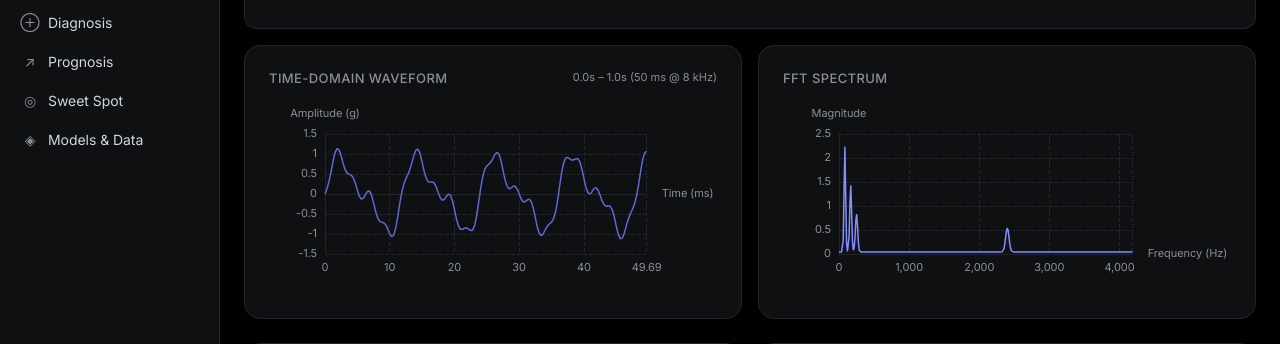
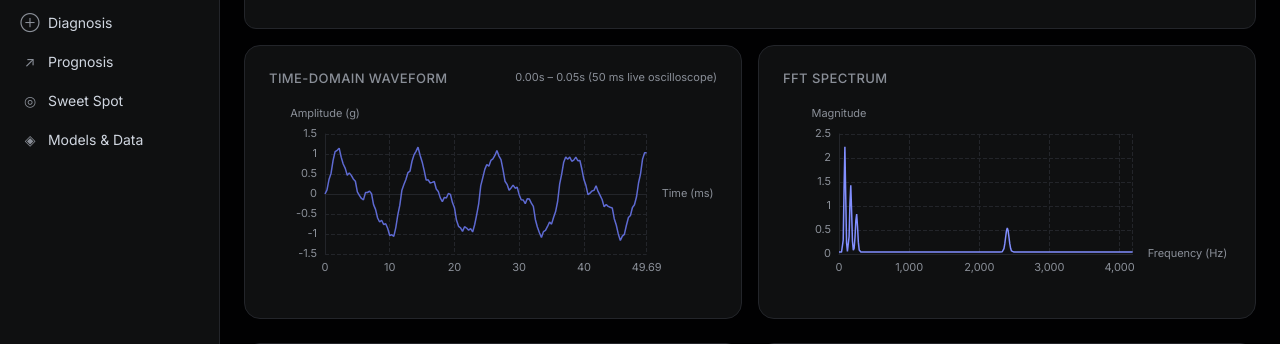
Before and after one commit to AthulRm18/Harmonix, a React (Vite) app in the folder frontend/: page /signatures in a window 1280 px wide. Shown: the part 220-564 px from the top of the page. Built offline with nearby package versions, Linux system fonts and the light colour scheme; no server answers.

Commit message:
feat(signatures): continuous streaming oscilloscope waveform with rolling 1.5s acoustic buffer

```diff
--- a/frontend/src/api/client.ts
+++ b/frontend/src/api/client.ts
@@ -81,8 +81,8 @@ export const fetchEnvelope = (runId: string, sensor = 'vibration', t0 = 0, t1 =
 export const fetchOrderSpectrum = (runId: string, sensor = 'vibration', t0 = 0, t1 = 1, rpm?: number) =>
   api.get(`/signatures/${runId}/order`, { params: { sensor, t0, t1, ...(rpm ? { rpm } : {}) } }).then(r => r.data);
 
-export const fetchWaveform = (runId: string, sensor = 'vibration', t0 = 0, t1 = 0.05) =>
-  api.get(`/signatures/${runId}/waveform`, { params: { sensor, t0, t1 } }).then(r => r.data);
+export const fetchWaveform = (runId: string, sensor = 'vibration', t0 = 0, t1 = 0.05, maxPoints = 2000) =>
+  api.get(`/signatures/${runId}/waveform`, { params: { sensor, t0, t1, max_points: maxPoints } }).then(r => r.data);
 
 // ── Optimizer API ────────────────────────────────────────────────
 export const startOptimization = (params: Record<string, unknown>) =>
--- a/frontend/src/screens/SignaturesLab.tsx
+++ b/frontend/src/screens/SignaturesLab.tsx
@@ -19,10 +19,10 @@ export const SignaturesLab: React.FC = () => {
   const stftT0 = Math.max(0, windowStep - 2);
   const stftT1 = Math.min(duration || 300, windowStep + 2);
 
-  // Waveform query (smooth continuous buffering with placeholderData)
+  // Waveform query: fetch a continuous 1.5s acoustic buffer around windowT0
   const { data: rawWaveformData } = useQuery({
-    queryKey: ['waveform', effectiveRunId, windowT0],
-    queryFn: () => fetchWaveform(effectiveRunId, 'vibration', windowT0, windowT0 + 0.05),
+    queryKey: ['waveform-buffer', effectiveRunId, windowT0],
+    queryFn: () => fetchWaveform(effectiveRunId, 'vibration', windowT0, windowT0 + 1.5, 3000),
     placeholderData: (prev: any) => prev,
     staleTime: 2000,
     enabled: !!runId,
@@ -73,16 +73,80 @@ export const SignaturesLab: React.FC = () => {
     enabled: !!runId,
   });
 
-  // High-fidelity fallback / current data resolvers (ensures continuous movement during live playback)
+  // Real-time oscilloscope window: 50ms window that flows continuously with currentTime
   const waveformData = useMemo(() => {
-    if (rawWaveformData?.timestamps?.length) return rawWaveformData;
+    const windowDuration = 0.05; // 50 ms window
+    const sliceStart = currentTime;
+    const sliceEnd = currentTime + windowDuration;
+
+    if (rawWaveformData?.timestamps?.length && rawWaveformData?.values?.length) {
+      const ts = rawWaveformData.timestamps;
+      const vs = rawWaveformData.values;
+      const tMin = ts[0];
+      const tMax = ts[ts.length - 1];
+
+      // If currentTime is within the loaded buffer
+      if (sliceStart >= tMin && sliceStart < tMax) {
+        const slicedTs: number[] = [];
+        const slicedVs: number[] = [];
+        for (let i = 0; i < ts.length; i++) {
+          if (ts[i] >= sliceStart && ts[i] <= sliceEnd) {
+            slicedTs.push(ts[i]);
+            slicedVs.push(vs[i]);
+          }
+        }
+        if (slicedTs.length >= 20) {
+          return { timestamps: slicedTs, values: slicedVs, sliceStart };
+        }
+      }
+    }
+
+    // High-fidelity flowing fallback driven directly by continuous currentTime
     const n = 160;
-    const ts = Array.from({ length: n }, (_, i) => windowT0 + (i / n) * 0.05);
-    const rpmSim = 2500 + 600 * Math.sin(windowT0 * 0.15);
+    const ts: number[] = [];
+    const vs: number[] = [];
+    const rpmSim = 2500 + 600 * Math.sin(currentTime * 0.15);
     const fFire = (rpmSim / 60) * 2;
-    const vs = ts.map((t) => Math.sin(2 * Math.PI * fFire * t) * 0.8 + Math.sin(2 * Math.PI * (fFire * 2) * t) * 0.35 + 0.15 * Math.sin(2 * Math.PI * 6000 * t));
-    return { timestamps: ts, values: vs };
-  }, [rawWaveformData, windowT0]);
+    for (let i = 0; i < n; i++) {
+      const tAbs = sliceStart + (i / n) * windowDuration;
+      ts.push(tAbs);
+      const v =
+        Math.sin(2 * Math.PI * fFire * tAbs) * 0.8 +
+        Math.sin(2 * Math.PI * (fFire * 2) * tAbs) * 0.35 +
+        0.15 * Math.sin(2 * Math.PI * 6000 * tAbs) +
+        0.05 * Math.sin(tAbs * 12345.6);
+      vs.push(v);
+    }
+    return { timestamps: ts, values: vs, sliceStart };
+  }, [rawWaveformData, currentTime]);
+
+  // Build waveform chart (convert 50ms window slice to relative ms for clear oscilloscope visualization)
+  const waveformOpt = useMemo(() => {
+    if (!waveformData?.timestamps?.length) return null;
+    const tStart = waveformData.sliceStart ?? waveformData.timestamps[0];
+    const msTimes = waveformData.timestamps.map((t: number) => Number(((t - tStart) * 1000).toFixed(2)));
+    const opt = lineChartOption(msTimes, waveformData.values, 'Vibration', {
+      color: THEME.primary,
+      yAxisName: 'Amplitude (g)',
+      xAxisName: 'Time (ms)',
+      scale: true,
+      tooltipFormatter: (params: any) => {
+        const item = Array.isArray(params) ? params[0] : params;
+        const ms = item?.data?.[0] ?? item?.name ?? 0;
+        const absSec = (tStart + Number(ms) / 1000).toFixed(3);
+        const val = typeof item?.data?.[1] === 'number' ? item.data[1].toFixed(3) : item?.data?.[1];
+        return `<div style="padding: 2px 4px;">
+          <div><span style="color: ${THEME.inkSubtle}">Window Time:</span> <strong>${absSec}s</strong> (${ms} ms)</div>
+          <div><span style="color: ${THEME.primaryHover}">Amplitude:</span> <strong>${val} g</strong></div>
+        </div>`;
+      },
+    });
+    if (opt) {
+      // Immediate frame refresh without point-morphing lag for real-time oscilloscope sweep
+      (opt as any).animation = false;
+    }
+    return opt;
+  }, [waveformData]);
 
   const fftData = useMemo(() => {
     if (rawFftData?.frequencies?.length) return rawFftData;
@@ -152,34 +216,7 @@ export const SignaturesLab: React.FC = () => {
     return { orders, magnitudes: mags };
   }, [rawOrderData, windowT0]);
 
-  // Build waveform chart (convert 50ms window slice to relative ms for clear oscilloscope visualization)
-  const waveformOpt = useMemo(() => {
-    if (!waveformData?.timestamps?.length) return null;
-    const tStart = waveformData.timestamps[0];
-    const msTimes = waveformData.timestamps.map((t: number) => Number(((t - tStart) * 1000).toFixed(2)));
-    const opt = lineChartOption(msTimes, waveformData.values, 'Vibration', {
-      color: THEME.primary,
-      yAxisName: 'Amplitude (g)',
-      xAxisName: 'Time (ms)',
-      scale: true,
-      tooltipFormatter: (params: any) => {
-        const item = Array.isArray(params) ? params[0] : params;
-        const ms = item?.data?.[0] ?? item?.name ?? 0;
-        const absSec = (tStart + Number(ms) / 1000).toFixed(3);
-        const val = typeof item?.data?.[1] === 'number' ? item.data[1].toFixed(3) : item?.data?.[1];
-        return `<div style="padding: 2px 4px;">
-          <div><span style="color: ${THEME.inkSubtle}">Window Time:</span> <strong>${absSec}s</strong> (${ms} ms)</div>
-          <div><span style="color: ${THEME.primaryHover}">Amplitude:</span> <strong>${val} g</strong></div>
-        </div>`;
-      },
-    });
-    if (opt) {
-      (opt as any).animation = true;
-      (opt as any).animationDuration = 200;
-      (opt as any).animationEasing = 'linear';
-    }
-    return opt;
-  }, [waveformData]);
+
 
   // Build FFT chart
   const fftOpt = useMemo(() => {
@@ -315,7 +352,7 @@ export const SignaturesLab: React.FC = () => {
           <div className="flex items-center justify-between mb-xs">
             <div className="type-eyebrow ink-subtle">Time-Domain Waveform</div>
             <span className="type-caption ink-subtle" style={{ fontSize: 11 }}>
-              {windowT0.toFixed(1)}s – {windowT1.toFixed(1)}s (50 ms @ 8 kHz)
+              {currentTime.toFixed(2)}s – {(currentTime + 0.05).toFixed(2)}s (50 ms live oscilloscope)
             </span>
           </div>
           <ReactECharts option={waveformOpt} style={{ height: 200 }} notMerge={false} lazyUpdate={true} opts={{ renderer: 'canvas' }} />
```
